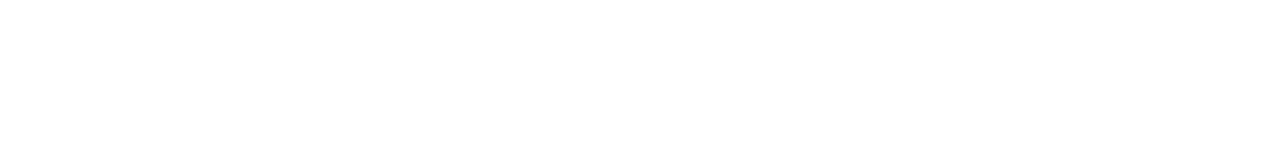
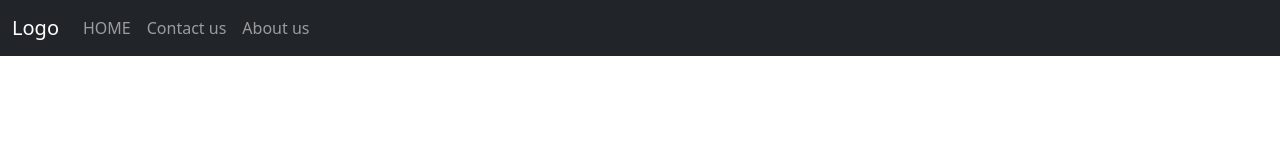
Before and after one commit to UbaidIqbalAptech/proj, a plain HTML site: page Index.html in a window 1280 px wide. Drawn offline with nearby package versions, Linux system fonts and the light colour scheme.

Commit message:
navbar added

```diff
--- a/Index.html
+++ b/Index.html
@@ -13,7 +13,32 @@
     <!-- Latest compiled JavaScript -->
     <script src="https://cdn.jsdelivr.net/npm/bootstrap@5.2.3/dist/js/bootstrap.bundle.min.js"></script>
 </head>
+                                        <!-- nav bar starts -->
 
+    <div>
+        <nav class="navbar navbar-expand-sm bg-dark navbar-dark">
+            <div class="container-fluid">
+              <a class="navbar-brand" href="#">Logo</a>
+              <button class="navbar-toggler" type="button" data-bs-toggle="collapse" data-bs-target="#collapsibleNavbar">
+                <span class="navbar-toggler-icon"></span>
+              </button>
+              <div class="collapse navbar-collapse" id="collapsibleNavbar">
+                <ul class="navbar-nav">
+                  <li class="nav-item">
+                    <a class="nav-link" href="#">HOME</a>
+                  </li>
+                  <li class="nav-item">
+                    <a class="nav-link" href="#">Contact us</a>
+                  </li>
+                  <li class="nav-item">
+                    <a class="nav-link" href="#">About us</a>
+                  </li>
+                </ul>
+              </div>
+            </div>
+          </nav>
+
+    </div>
 <body>
 
 </body>
```
